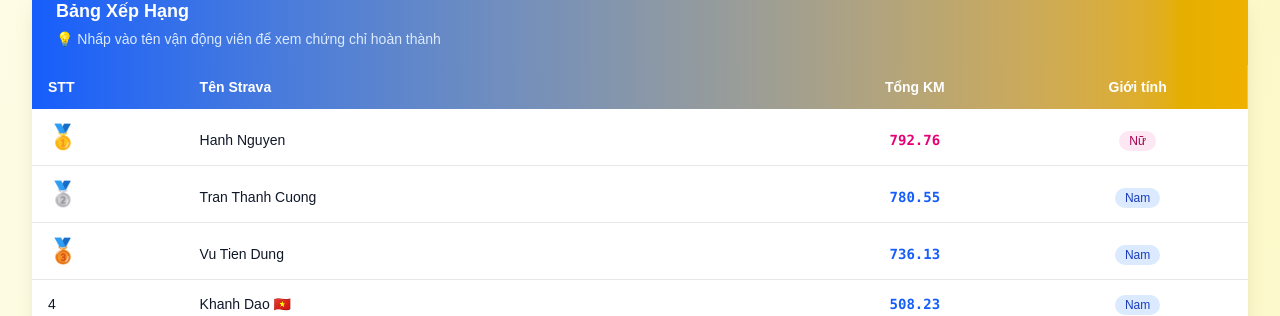
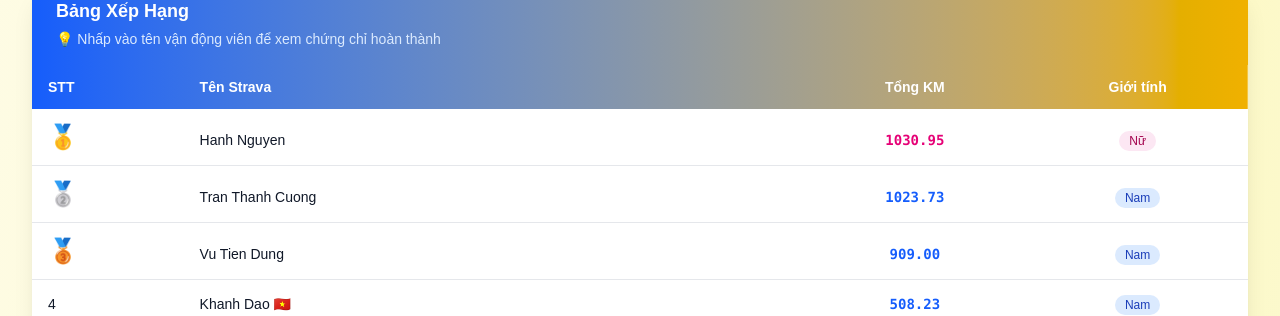
Before and after one commit to ldcduc/PMHR-hall-of-fame, a Next.js app: page /lop-2025 in a window 1280 px wide. Shown: the part 831-1147 px from the top of the page. Built offline with nearby package versions, Linux system fonts and the light colour scheme.

Commit message:
Update top 3 stats

```diff
--- a/src/data/lop2025Runners.ts
+++ b/src/data/lop2025Runners.ts
@@ -11,9 +11,9 @@ export interface LOP2025Runner {
 }
 
 export const lop2025Runners: LOP2025Runner[] = [
-  { stt: 1, name: "Hanh Nguyen", distance: "792.76", gender: "Nữ", stravaUrl: "https://www.strava.com/athletes/76132131" },
-  { stt: 2, name: "Tran Thanh Cuong", distance: "780.55", gender: "Nam", stravaUrl: "https://www.strava.com/athletes/37960101" },
-  { stt: 3, name: "Vu Tien Dung", distance: "736.13", gender: "Nam", stravaUrl: "https://www.strava.com/athletes/66808305" },
+  { stt: 1, name: "Hanh Nguyen", distance: "1030.95", gender: "Nữ", stravaUrl: "https://www.strava.com/athletes/76132131" },
+  { stt: 2, name: "Tran Thanh Cuong", distance: "1023.73", gender: "Nam", stravaUrl: "https://www.strava.com/athletes/37960101" },
+  { stt: 3, name: "Vu Tien Dung", distance: "909.00", gender: "Nam", stravaUrl: "https://www.strava.com/athletes/66808305" },
   { stt: 4, name: "Khanh Dao 🇻🇳", distance: "508.23", gender: "Nam", stravaUrl: "https://www.strava.com/athletes/52668774" },
   { stt: 5, name: "Nguyễn Việt", distance: "480.86", gender: "Nam", stravaUrl: "https://www.strava.com/athletes/132915541" },
   { stt: 6, name: "Như Đoàn Thái", distance: "475.31", gender: "Nữ", stravaUrl: "https://www.strava.com/athletes/110940248" },
```
